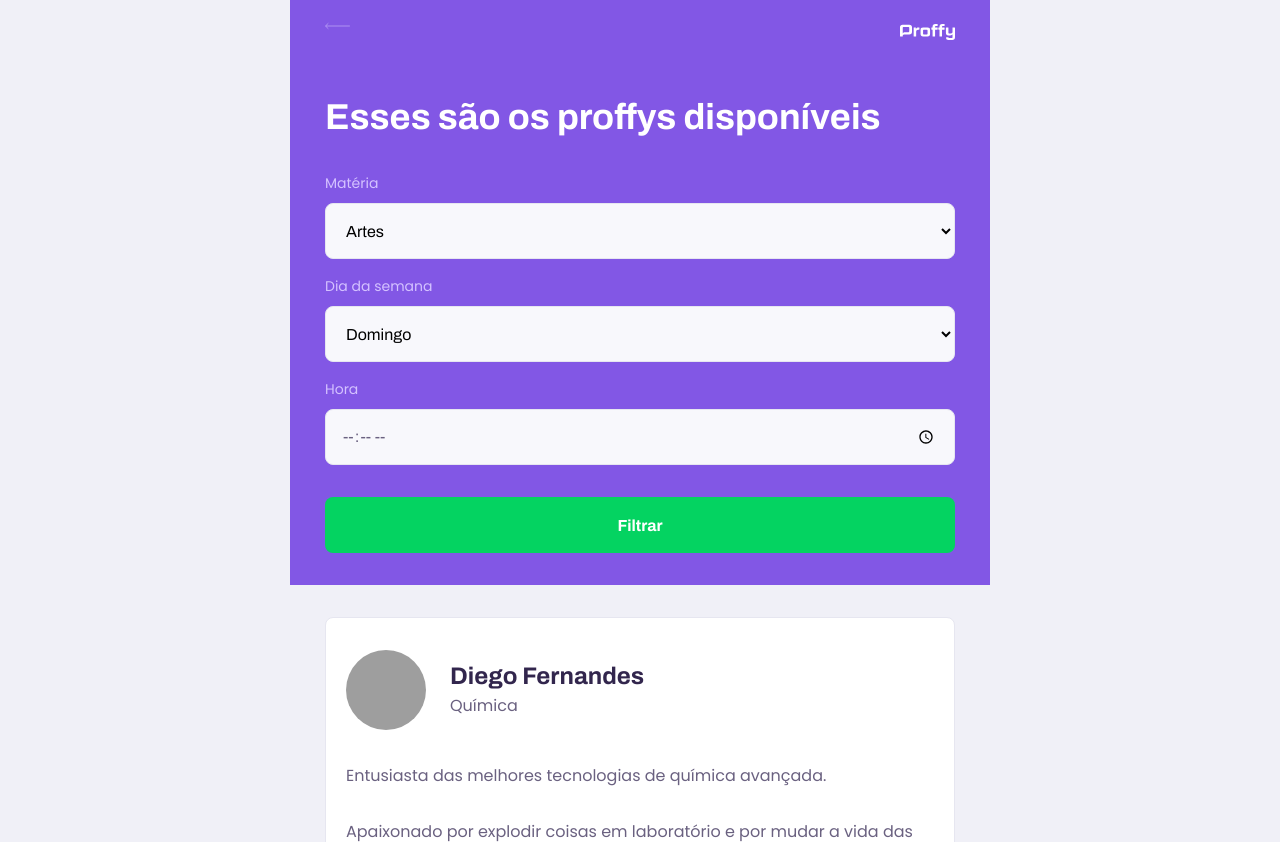
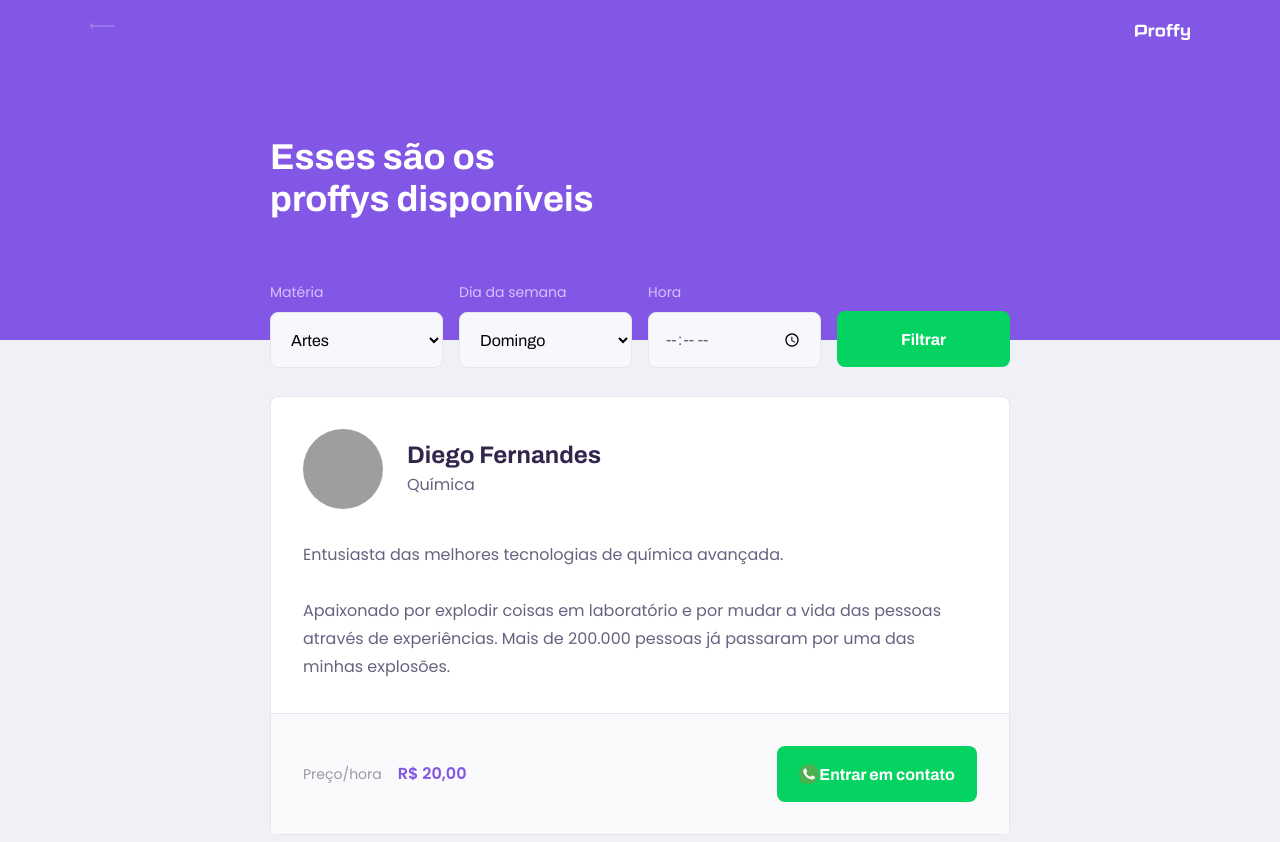
Before and after one commit to WINGLYst4rk/NextLevelWeek, a plain HTML site: page study.html in a window 1280 px wide. Shown: the top 842 px of the page. Drawn offline with Linux system fonts and the light colour scheme; grey boxes are pictures that could not be loaded.

Commit message:
Ajustes para o layout desktop

```diff
--- a/styles/partials/page-study.css
+++ b/styles/partials/page-study.css
@@ -38,6 +38,8 @@
 .page-header .header-content {
     width: 90%;
     margin: 3.2rem auto;
+
+    position: relative;
 }
 
 .page-header .header-content strong {
@@ -102,7 +104,7 @@
     position: relative;
 }
 
-.input-block:focus-within::after {/* criação de um elemento temporario CSS */
+.input-block:focus-within::after { /* criação de um elemento temporario CSS */
     content:"";
 
     width: calc(100% - 3.2rem);
@@ -155,7 +157,7 @@
     margin-top: 0.4rem;
 }
 
-.teacher-item p {
+.teacher-item > p {
     padding: 0 2rem;
     font-size: 1.6rem;
     line-height: 2.8rem;
@@ -177,3 +179,102 @@
     line-height: 2.4rem;
     color: var(--color-text-complement);
 }
+
+.teacher-item footer p strong {
+    font-size: 1.6rem;
+    color: var(--color-primary);
+    display: block;
+}
+
+.teacher-item footer button {
+    width: 20rem;
+    height: 5.6rem;
+    background: var(--color-secondary);
+    color: var(--color-button-text);
+    border: 0;
+    border-radius: 0.8rem;
+    cursor: pointer;
+    font: 700 1.4rem Archivo;
+
+    display: flex;
+    align-items: center;
+    justify-content: space-evenly;
+
+    text-decoration: none;
+
+    transition: background 0.2s;
+    margin-left: 1.6rem;
+}
+
+.teacher-item footer button:hover {
+    background: var(--color-secondary-dark);
+}
+
+@media (min-width: 700px) {
+    #page-study #container {
+        max-width: 100vw;
+    }
+
+    .page-header {
+        height: 340px;
+    }
+
+    .page-header .top-bar-container {
+        max-width: 1100px;
+    }
+
+    .page-header .header-content {
+        max-width: 740px;
+
+        margin: 0 auto;
+
+        flex: 1 1;
+        padding-bottom: 48px;
+        display: flex;
+        flex-direction: column;
+        justify-content: center;
+    }
+
+    .page-header .header-content strong {
+        max-width: 350px;
+    }
+
+    .teacher-item header,
+    .teacher-item footer {
+        padding: 32px;
+    }
+
+    #search-teachers {
+        display: grid;
+        grid-template-columns: repeat(4, 1fr);
+        gap: 16px;
+        position: absolute;
+        bottom: -28px;
+    }
+
+    #page-study main {
+        padding: 32px 0;
+        max-width: 740px;
+        margin: 0 auto;
+    }
+
+    #search-teachers .select-block {
+        margin-bottom: 0;
+    }
+
+    .teacher-item > p {
+        padding: 0 32px;
+    }
+
+    .teacher-item footer p strong {
+        display: initial;
+        margin-left: 16px;
+    }
+
+    .teacher-item footer button {
+        font-size: 16px;
+        justify-content: center;
+    }
+
+
+}
```
